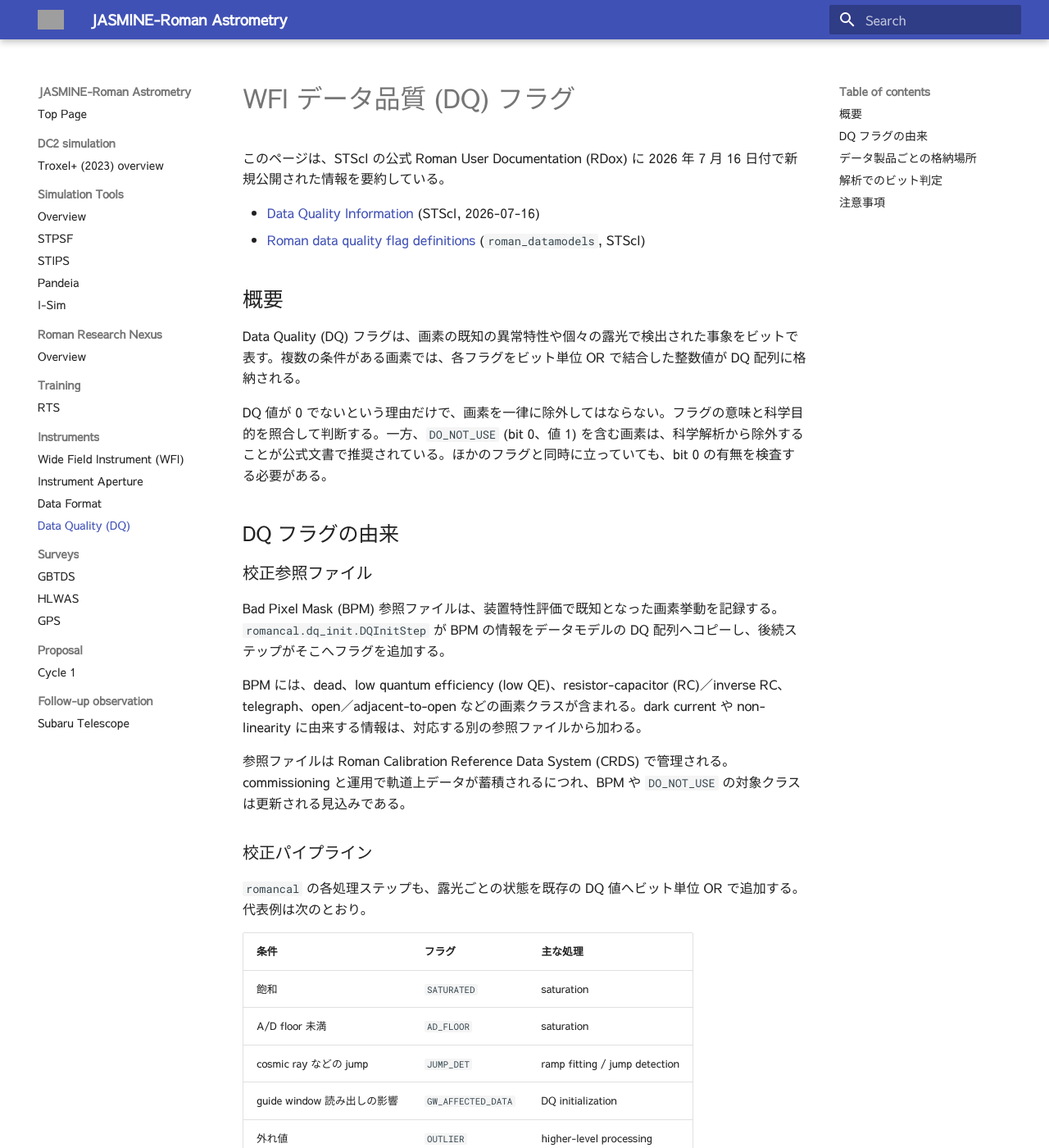
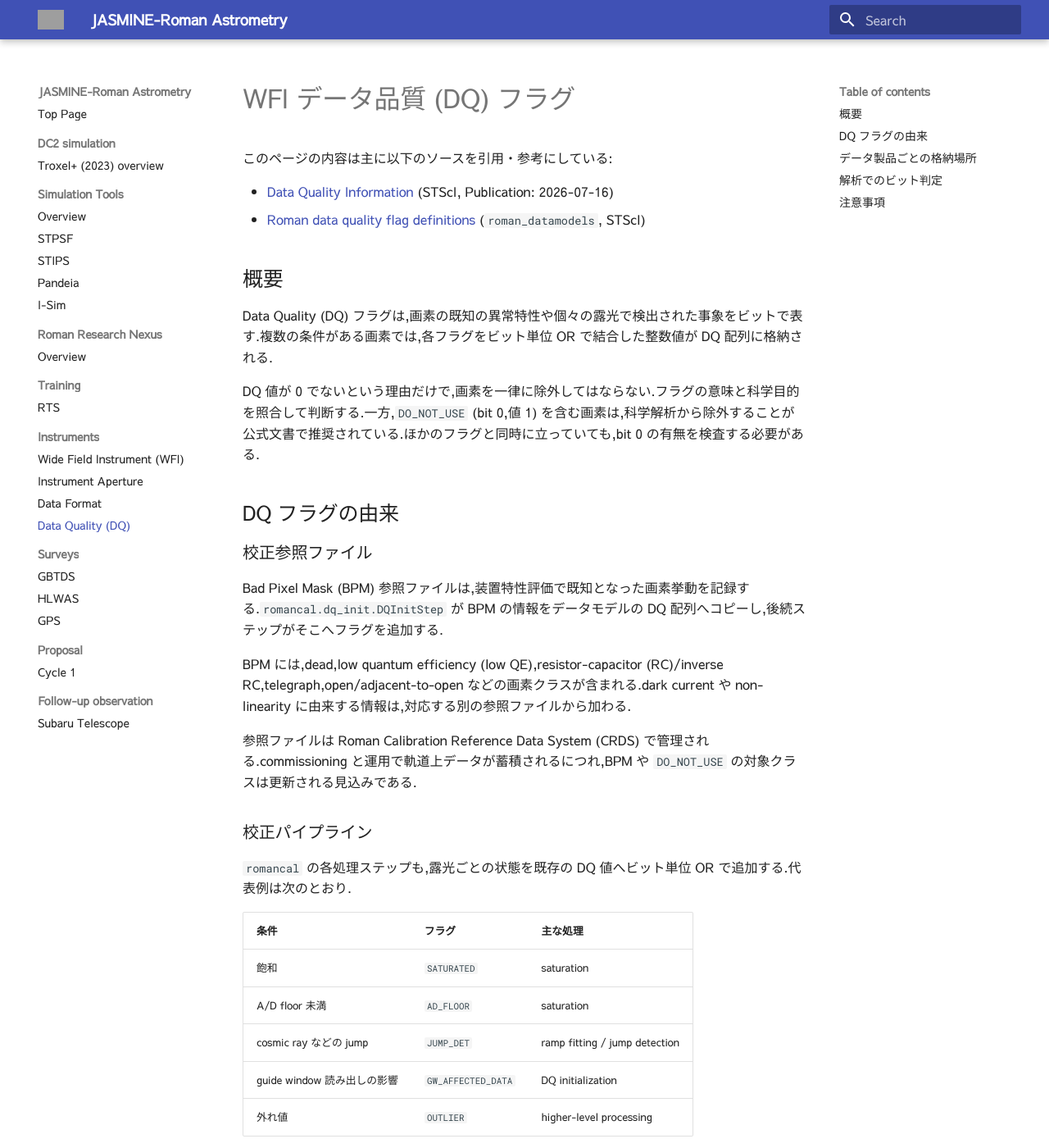
Before and after one commit to astronasutarou/jasmine-roman-astrometry, an MkDocs documentation site: the page built from docs/inst/data-quality.md, in a window 1280 px wide and 1400 px high. Shown: the whole window at 82% size. Built offline with MkDocs 1.6.1 and Material for MkDocs 9.7.7, drawn with Linux system fonts in a browser that asks for light colours; some of the changed text lies outside the part shown; grey boxes are pictures that could not be loaded.

Commit message:
docs: align Japanese style with existing pages

````diff
--- a/docs/inst/data-quality.md
+++ b/docs/inst/data-quality.md
@@ -6,30 +6,30 @@ tags: [Roman, WFI, data quality, DQ, romancal, CRDS, calibration]
 
 # WFI データ品質 (DQ) フラグ
 
-このページは、STScI の公式 Roman User Documentation (RDox) に 2026 年 7 月 16 日付で新規公開された情報を要約している。
+このページの内容は主に以下のソースを引用・参考にしている:
 
-- [Data Quality Information](https://roman-docs.stsci.edu/data-handbook/wfi-data-levels-and-products/data-quality-information) (STScI, 2026-07-16)
+- [Data Quality Information](https://roman-docs.stsci.edu/data-handbook/wfi-data-levels-and-products/data-quality-information) (STScI, Publication: 2026-07-16)
 - [Roman data quality flag definitions](https://github.com/spacetelescope/roman_datamodels/blob/main/src/roman_datamodels/dqflags.py) (`roman_datamodels`, STScI)
 
 ## 概要
 
-Data Quality (DQ) フラグは、画素の既知の異常特性や個々の露光で検出された事象をビットで表す。複数の条件がある画素では、各フラグをビット単位 OR で結合した整数値が DQ 配列に格納される。
+Data Quality (DQ) フラグは,画素の既知の異常特性や個々の露光で検出された事象をビットで表す.複数の条件がある画素では,各フラグをビット単位 OR で結合した整数値が DQ 配列に格納される.
 
-DQ 値が 0 でないという理由だけで、画素を一律に除外してはならない。フラグの意味と科学目的を照合して判断する。一方、`DO_NOT_USE` (bit 0、値 1) を含む画素は、科学解析から除外することが公式文書で推奨されている。ほかのフラグと同時に立っていても、bit 0 の有無を検査する必要がある。
+DQ 値が 0 でないという理由だけで,画素を一律に除外してはならない.フラグの意味と科学目的を照合して判断する.一方,`DO_NOT_USE` (bit 0,値 1) を含む画素は,科学解析から除外することが公式文書で推奨されている.ほかのフラグと同時に立っていても,bit 0 の有無を検査する必要がある.
 
 ## DQ フラグの由来
 
 ### 校正参照ファイル
 
-Bad Pixel Mask (BPM) 参照ファイルは、装置特性評価で既知となった画素挙動を記録する。`romancal.dq_init.DQInitStep` が BPM の情報をデータモデルの DQ 配列へコピーし、後続ステップがそこへフラグを追加する。
+Bad Pixel Mask (BPM) 参照ファイルは,装置特性評価で既知となった画素挙動を記録する.`romancal.dq_init.DQInitStep` が BPM の情報をデータモデルの DQ 配列へコピーし,後続ステップがそこへフラグを追加する.
 
-BPM には、dead、low quantum efficiency (low QE)、resistor-capacitor (RC)／inverse RC、telegraph、open／adjacent-to-open などの画素クラスが含まれる。dark current や non-linearity に由来する情報は、対応する別の参照ファイルから加わる。
+BPM には,dead,low quantum efficiency (low QE),resistor-capacitor (RC)/inverse RC,telegraph,open/adjacent-to-open などの画素クラスが含まれる.dark current や non-linearity に由来する情報は,対応する別の参照ファイルから加わる.
 
-参照ファイルは Roman Calibration Reference Data System (CRDS) で管理される。commissioning と運用で軌道上データが蓄積されるにつれ、BPM や `DO_NOT_USE` の対象クラスは更新される見込みである。
+参照ファイルは Roman Calibration Reference Data System (CRDS) で管理される.commissioning と運用で軌道上データが蓄積されるにつれ,BPM や `DO_NOT_USE` の対象クラスは更新される見込みである.
 
 ### 校正パイプライン
 
-`romancal` の各処理ステップも、露光ごとの状態を既存の DQ 値へビット単位 OR で追加する。代表例は次のとおり。
+`romancal` の各処理ステップも,露光ごとの状態を既存の DQ 値へビット単位 OR で追加する.代表例は次のとおり.
 
 | 条件 | フラグ | 主な処理 |
 |---|---|---|
@@ -39,21 +39,21 @@ BPM には、dead、low quantum efficiency (low QE)、resistor-capacitor (RC)／
 | guide window 読み出しの影響 | `GW_AFFECTED_DATA` | DQ initialization |
 | 外れ値 | `OUTLIER` | higher-level processing |
 
-`GW_AFFECTED_DATA`、`AD_FLOOR`、`OUTLIER` などは `DO_NOT_USE` と同時に設定される場合がある。この対象は軌道上での知見に応じて変わり得る。
+`GW_AFFECTED_DATA`,`AD_FLOOR`,`OUTLIER` などは `DO_NOT_USE` と同時に設定される場合がある.この対象は軌道上での知見に応じて変わり得る.
 
 ## データ製品ごとの格納場所
 
 ### Level 2
 
-Level 2 (L2) の校正済み露光には、science data と uncertainty arrays と同じ画素寸法の DQ 配列がある。ここには参照ファイル由来の既知の画素特性と、`romancal` が露光ごとに検出した条件が統合されている。
+Level 2 (L2) の校正済み露光には,science data と uncertainty arrays と同じ画素寸法の DQ 配列がある.ここには参照ファイル由来の既知の画素特性と,`romancal` が露光ごとに検出した条件が統合されている.
 
 ### Level 3 mosaic
 
-Level 3 (L3) mosaic は複数の L2 画像を結合するため、既定では DQ 配列を持たない。`DO_NOT_USE` を含む入力画素は co-add から除外される。どの L2 画像が出力位置へ寄与したかは `context` 配列で確認し、必要に応じて元の L2 DQ 配列を調べる。
+Level 3 (L3) mosaic は複数の L2 画像を結合するため,既定では DQ 配列を持たない.`DO_NOT_USE` を含む入力画素は co-add から除外される.どの L2 画像が出力位置へ寄与したかは `context` 配列で確認し,必要に応じて元の L2 DQ 配列を調べる.
 
-Mosaic Pipeline を手動実行する場合は `propagate_dq=True` により、入力 L2 の DQ 情報を出力 mosaic と同じ寸法の追加 DQ 配列へ伝播できる。解析では、使用した `romancal` バージョンとパラメータも記録する。
+Mosaic Pipeline を手動実行する場合は `propagate_dq=True` により,入力 L2 の DQ 情報を出力 mosaic と同じ寸法の追加 DQ 配列へ伝播できる.解析では,使用した `romancal` バージョンとパラメータも記録する.
 
-Level 4 (L4) catalog の品質フラグについては、RDox で詳細が今後追加される予定である。
+Level 4 (L4) catalog の品質フラグについては,RDox で詳細が今後追加される予定である.
 
 ## 解析でのビット判定
 
@@ -67,17 +67,17 @@ bad_mask = (dq & do_not_use) != 0
 good_mask = (dq & do_not_use) == 0
 ```
 
-特定フラグについても同じ方法で判定できる。
+特定フラグについても同じ方法で判定できる.
 
 ```python
 jump_mask = (dq & dqflags.pixel["JUMP_DET"]) != 0
 saturated_mask = (dq & dqflags.pixel["SATURATED"]) != 0
 ```
 
-フラグの名称と値はソフトウェア開発に伴い変化し得るため、整数値を解析コードへ直接埋め込まず、使用中の `roman_datamodels` が提供する定義を参照する。結果の再現性のため、データ製品の pipeline／CRDS context とローカル環境のパッケージバージョンを記録することが望ましい。
+フラグの名称と値はソフトウェア開発に伴い変化し得るため,整数値を解析コードへ直接埋め込まず,使用中の `roman_datamodels` が提供する定義を参照する.結果の再現性のため,データ製品の pipeline/CRDS context とローカル環境のパッケージバージョンを記録することが望ましい.
 
 ## 注意事項
 
-- 本ページは WFI imaging の STScI Science Operations Center (SOC) 製品を中心に扱う。
-- WFI spectroscopy および microlensing の高次製品は Science Support Center (SSC) の文書を参照する。
-- commissioning と初期運用では、BPM、DQ 定義、pipeline behavior が更新される可能性がある。解析時点の RDox、`romancal`、`roman_datamodels`、CRDS context を確認する。
+- 本ページは WFI imaging の STScI Science Operations Center (SOC) 製品を中心に扱う.
+- WFI spectroscopy および microlensing の高次製品は Science Support Center (SSC) の文書を参照する.
+- commissioning と初期運用では,BPM,DQ 定義,pipeline behavior が更新される可能性がある.解析時点の RDox,`romancal`,`roman_datamodels`,CRDS context を確認する.
````
